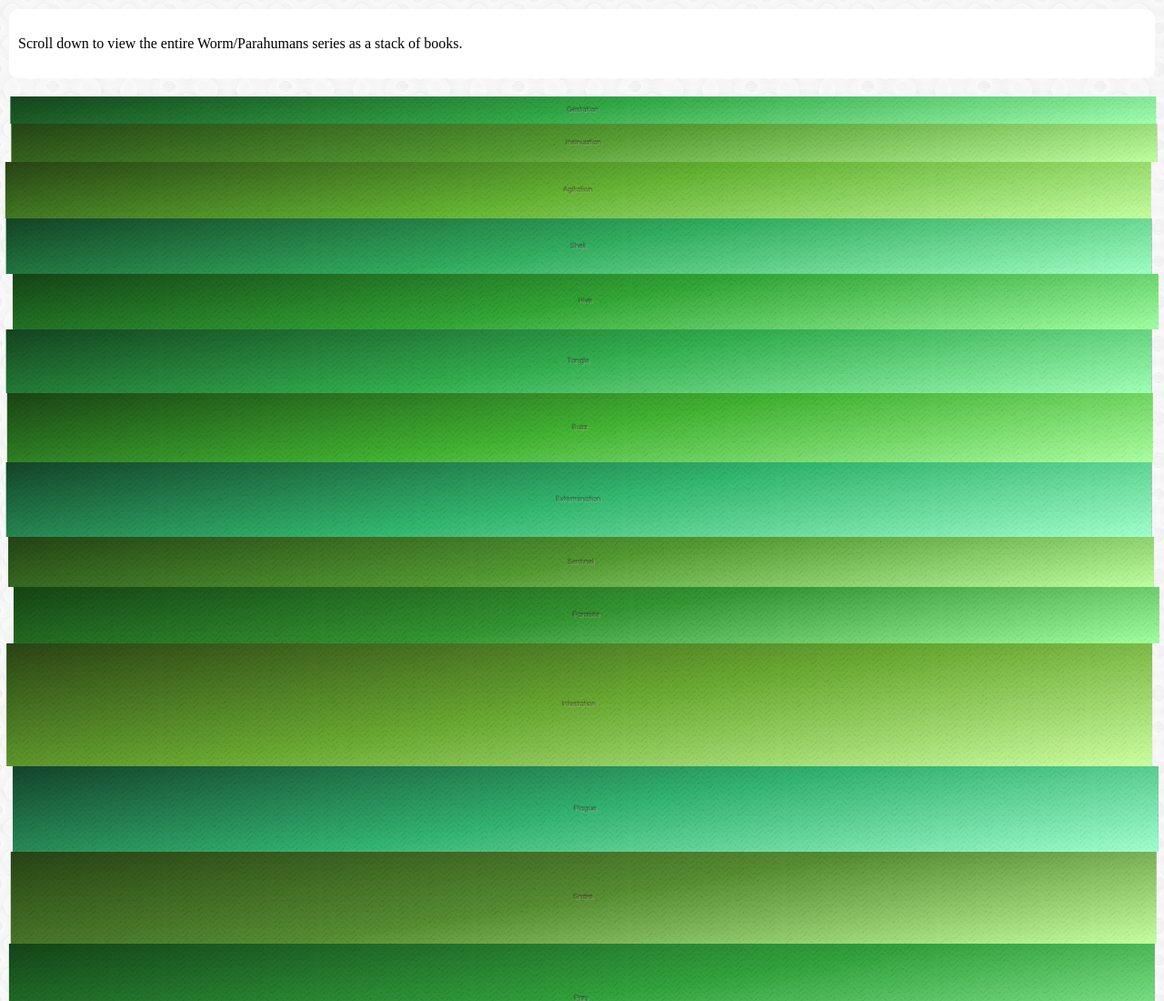
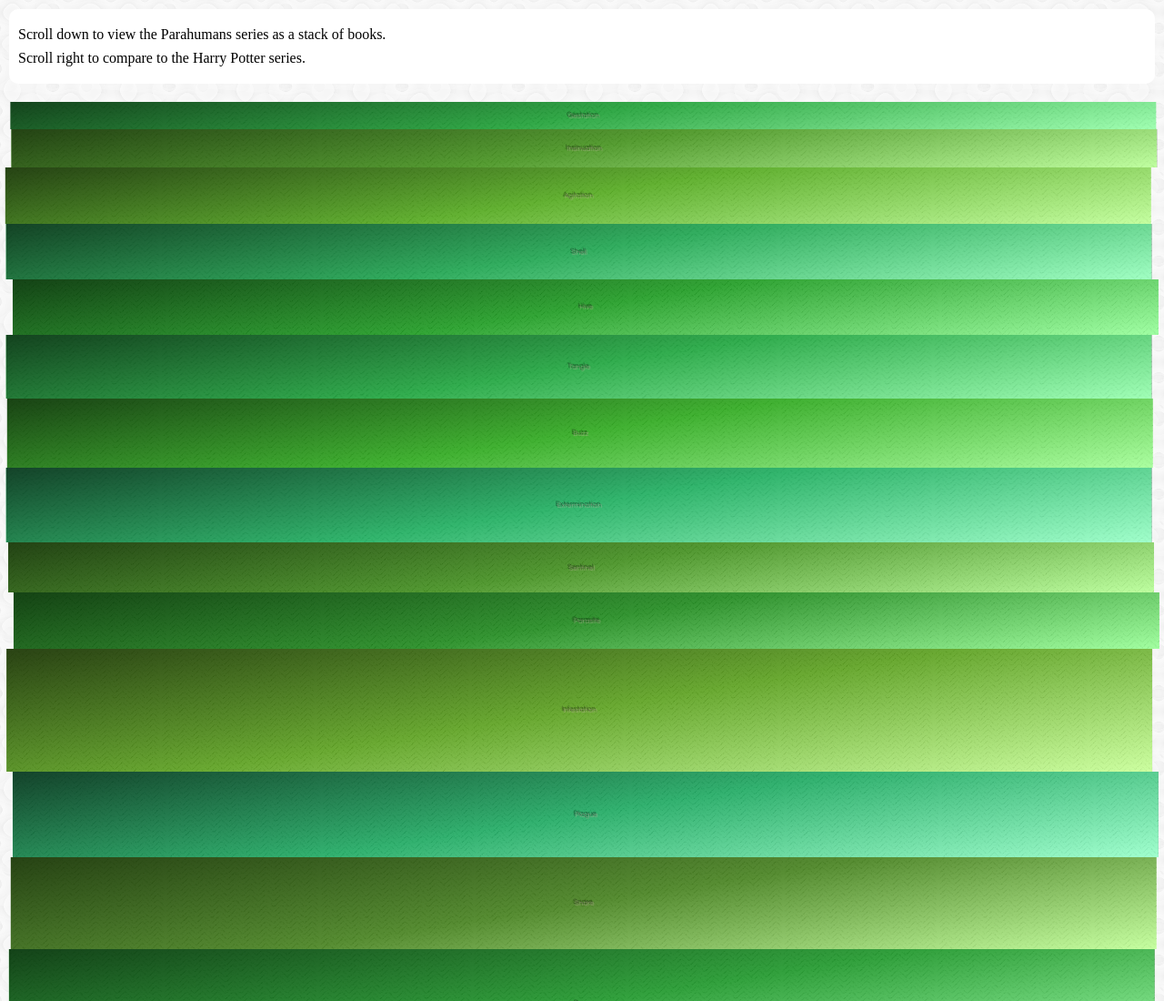
Before and after one commit to onlyskin/parahumans, a website with bundled scripts: page index.html in a window 1280 px wide. Shown: the top 1100 px of the page at 91% size. Built offline with nearby package versions, Linux system fonts and the light colour scheme; files whose address does not match are found by name.

Commit message:
Update about section

```diff
--- a/css/styling.css
+++ b/css/styling.css
@@ -24,11 +24,15 @@
 }
 
 #about {
-  padding: 30px 10px;
+  padding: 10px;
   margin: 10px;
   border-radius: 10px;
   font-size: 1em;
   background: white;
+}
+
+#about p {
+  margin: 10px 0px;
 }
 
 .book {
--- a/index.html
+++ b/index.html
@@ -6,7 +6,11 @@
 </head>
 <body>
   <div id="about">
-    Scroll down to view the entire Worm/Parahumans series as a stack of books.
+    <p>
+    Scroll down to view the Parahumans series as a stack of books.
+    <p>
+    Scroll right to compare to the Harry Potter series.
+    </p>
   </div>
   <div id="bookshelf-wrapper">
     <div id="bookshelf">
```
